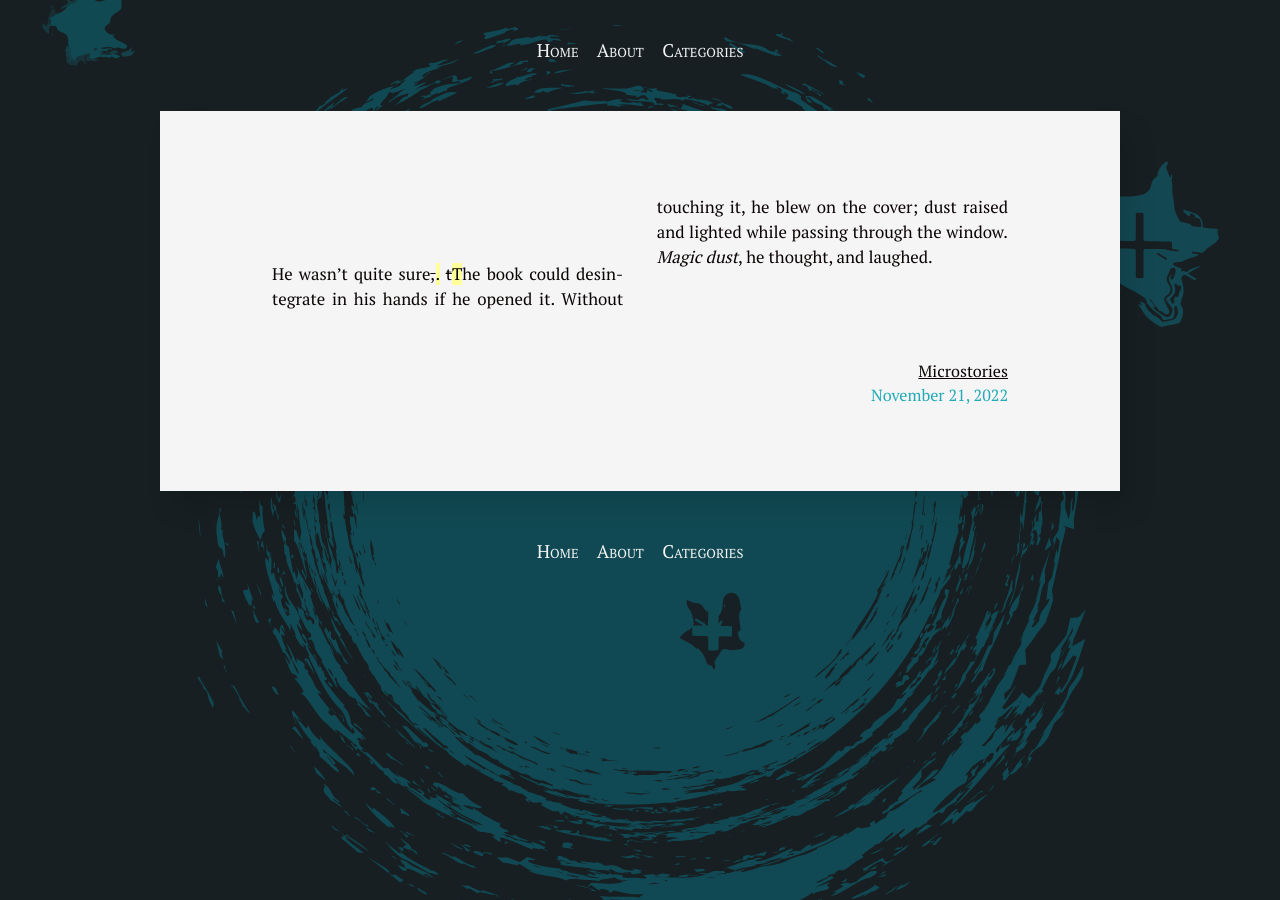
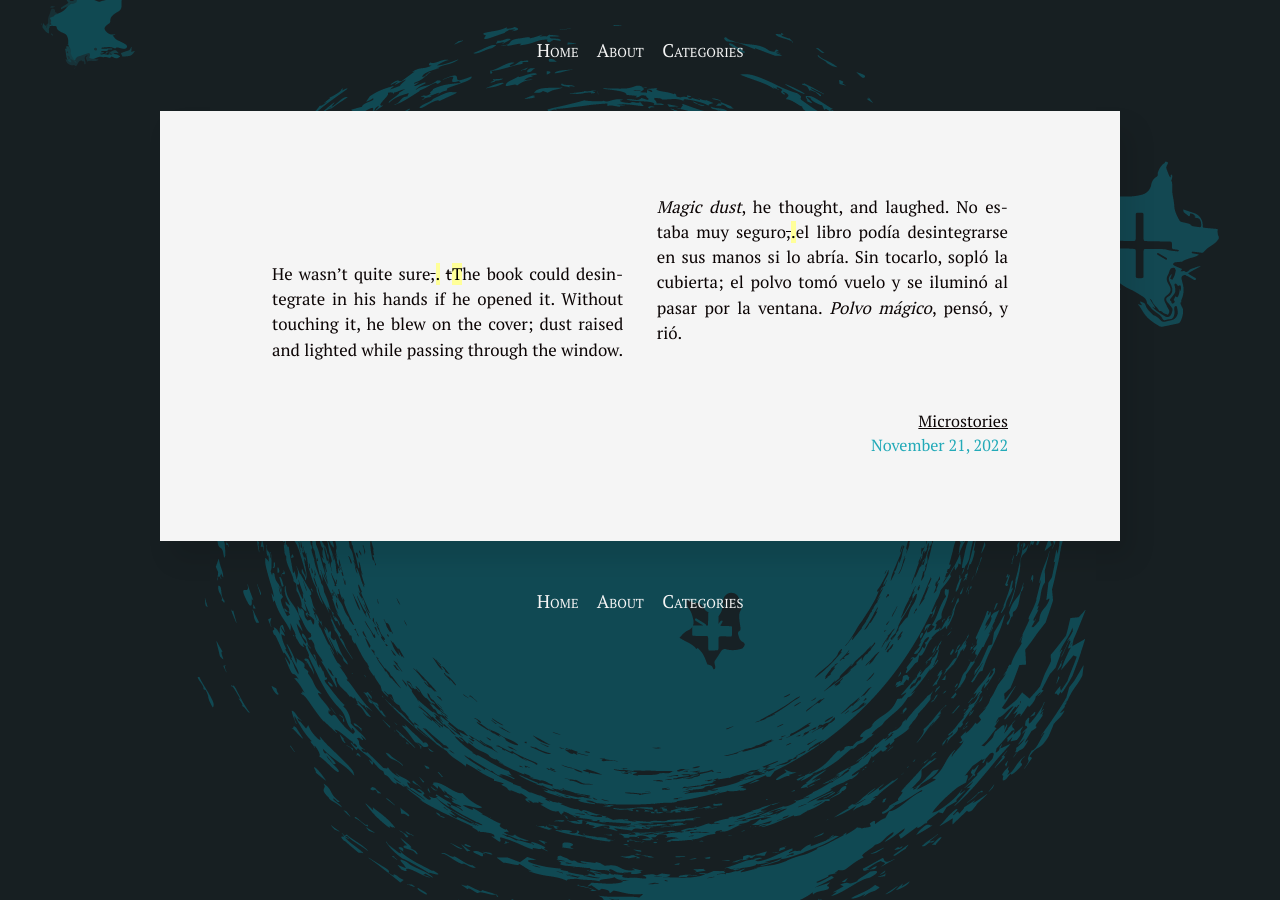
Before and after one commit to silvialohrmann/editorial, a Jekyll site: the page built from _posts/2022-11-21-he-wasnt-quite-sure.md, in a window 1280 px wide. Built offline with Jekyll 4.4.1, drawn with Linux system fonts in a browser that asks for light colours.

Commit message:
Update 2022-11-21-he-wasnt-quite-sure.md

```diff
--- a/_posts/2022-11-21-he-wasnt-quite-sure.md
+++ b/_posts/2022-11-21-he-wasnt-quite-sure.md
@@ -3,5 +3,5 @@
 category: Microstories
 layout: post
 ---
-
 He wasn’t quite sure<del>,</del><ins title="edited on 2022/11/21">.</ins> <del>t</del><ins title="edited on 2022/11/21">T</ins>he book could desintegrate in his hands if he opened it. Without touching it, he blew on the cover; dust raised and lighted while passing through the window. *Magic dust*, he thought, and laughed.
+No estaba muy seguro<del>,</del><ins title="edited on 2022/12/18">.</ins>el libro podía desintegrarse en sus manos si lo abría. Sin tocarlo, sopló la cubierta; el polvo tomó vuelo y se iluminó al pasar por la ventana. *Polvo mágico*, pensó, y rió.
```
